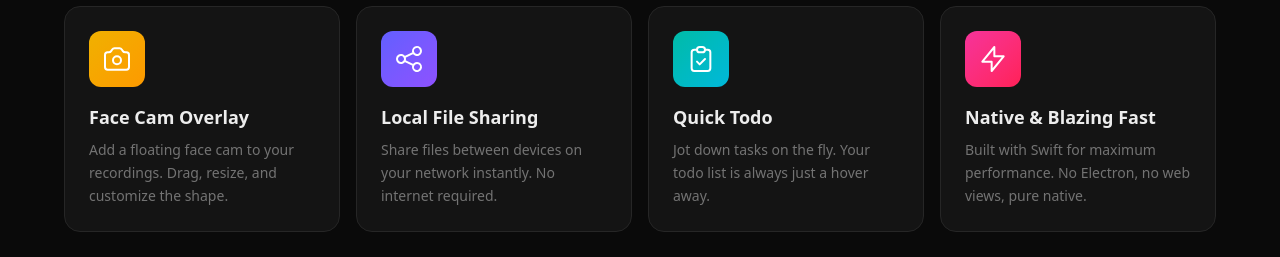
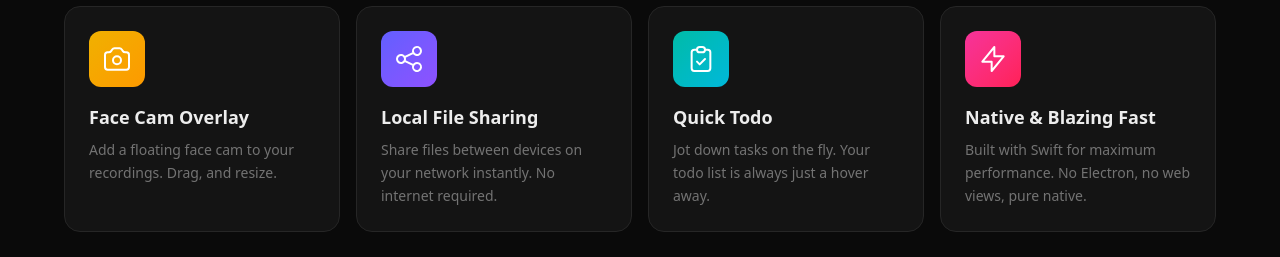
Before and after one commit to muhammadsaddamnur/notchdrop-next, a Next.js app: page / in a window 1280 px wide. Shown: the part 1660-1917 px from the top of the page. Built offline with nearby package versions, Linux system fonts and the light colour scheme.

Commit message:
Update contact information and feature descriptions in the FAQ and Footer components; replace NotchDrop DMG file.

```diff
--- a/src/components/FAQ.tsx
+++ b/src/components/FAQ.tsx
@@ -31,7 +31,7 @@ const faqs = [
   {
     question: 'How do I get support?',
     answer:
-      'You can reach us at support@notchdrop.com or on Twitter @notchdrop. We typically respond within 24 hours.',
+      'You can reach us at muhammadsaddamnur2@gmail.com or on Threads @saddamnur. We typically respond within 24 hours.',
   },
 ];
 
--- a/src/components/Features.tsx
+++ b/src/components/Features.tsx
@@ -51,7 +51,7 @@ const features = [
       </svg>
     ),
     title: 'Face Cam Overlay',
-    description: 'Add a floating face cam to your recordings. Drag, resize, and customize the shape.',
+    description: 'Add a floating face cam to your recordings. Drag, and resize.',
     color: 'from-yellow-500 to-amber-500',
   },
   {
--- a/src/components/Footer.tsx
+++ b/src/components/Footer.tsx
@@ -45,7 +45,7 @@ export default function Footer() {
               </svg>
             </a>
             <a
-              href="mailto:support@notchdrop.com"
+              href="mailto:muhammadsaddamnur2@gmail.com"
               className="w-10 h-10 rounded-full bg-[var(--card-bg)] border border-[var(--card-border)] flex items-center justify-center text-[var(--muted)] hover:text-white hover:border-white/20 transition-colors"
               aria-label="Email"
             >
```
Also changed, not shown: 1 other file (tests, documents, lock files or other folders).
